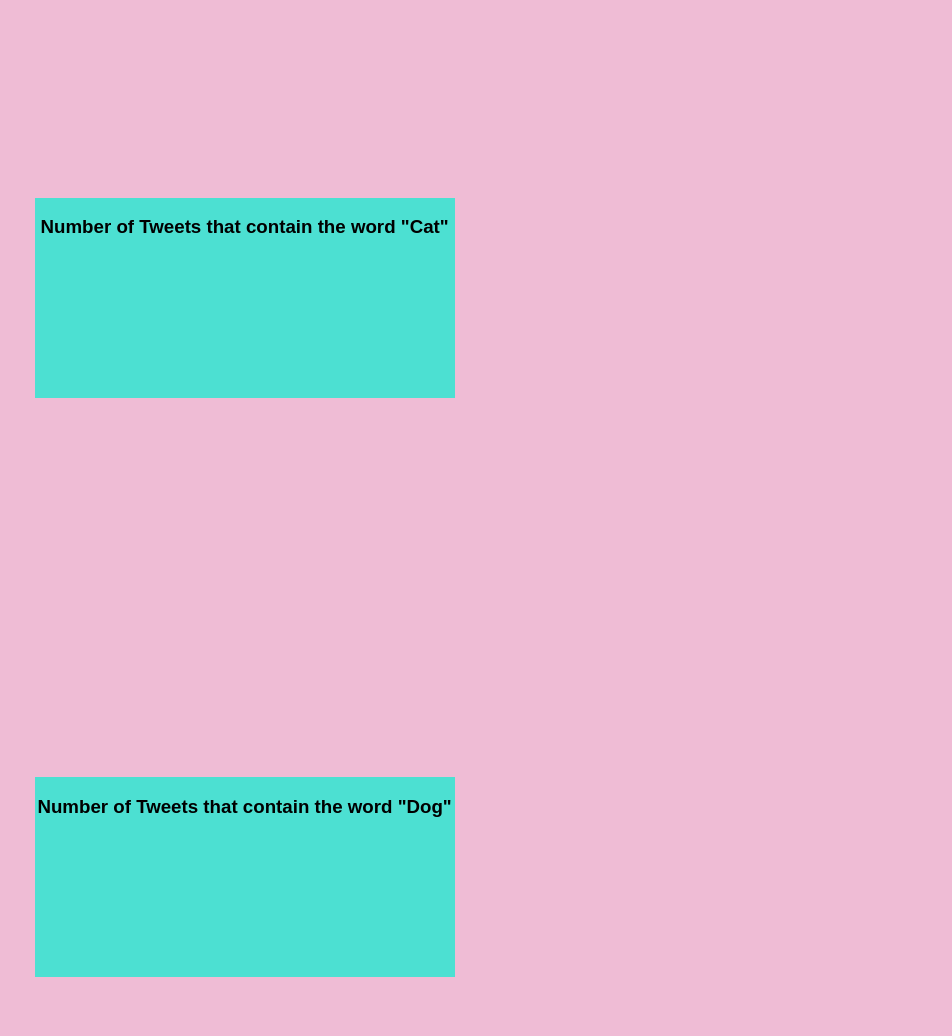
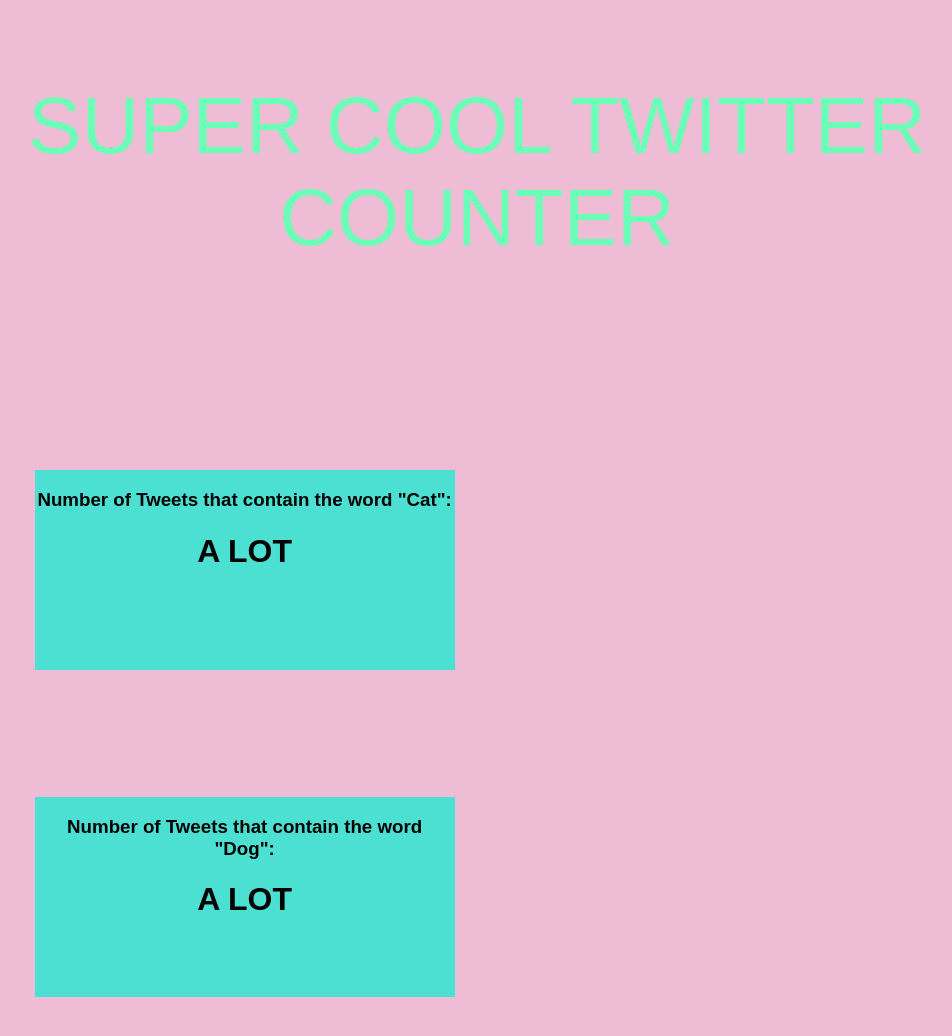
Before and after one commit to JorgeEscasan/tweepytest, a plain HTML site: page index.html in a window 1280 px wide. Shown: the whole page, without its empty margins (163-1115 px from the left). After the commit the page ends 1005 px from the top, so only its background shows below. Drawn offline with Linux system fonts and the light colour scheme.

Commit message:
Initial commit

```diff
--- a/index.html
+++ b/index.html
@@ -5,12 +5,18 @@
   </head>
   <body>
 
+<div class=heading>
+  <p>SUPER COOL TWITTER COUNTER</p>
+</div class=heading>
+
 <div class=cat>
-  <h3>Number of Tweets that contain the word "Cat"</h3>
+  <h3>Number of Tweets that contain the word "Cat":</h3>
+  <h1>A LOT</h1>
 </div class=cat>
 
 <div class=dog>
-  <h3>Number of Tweets that contain the word "Dog"</h3>
+  <h3>Number of Tweets that contain the word "Dog":</h3>
+  <h1>A LOT</h1>
 </div class=dog>
 
   </body>
--- a/styles.css
+++ b/styles.css
@@ -6,7 +6,9 @@
 .cat {
   background-color: #4CE0D2;
   text-align: center;
-  margin: 15%;
+  margin-left: 15%;
+  margin-right: 15%;
+  margin-top: 10%;
   display: inline-block;
   height: 200px;
   width: 420px;
@@ -15,9 +17,18 @@
 .dog {
   background-color: #4CE0D2;
   text-align: center;
-  margin: 15%;
+  margin-left: 15%;
+  margin-right: 15%;
+  margin-top: 10%;
   display: inline-block;
   height: 200px;
   width: 420px;
 
 }
+
+.heading {
+  text-align: center;
+  font-size: 80px;
+  margin: auto;
+  color: #6BFFB8;
+}
```
